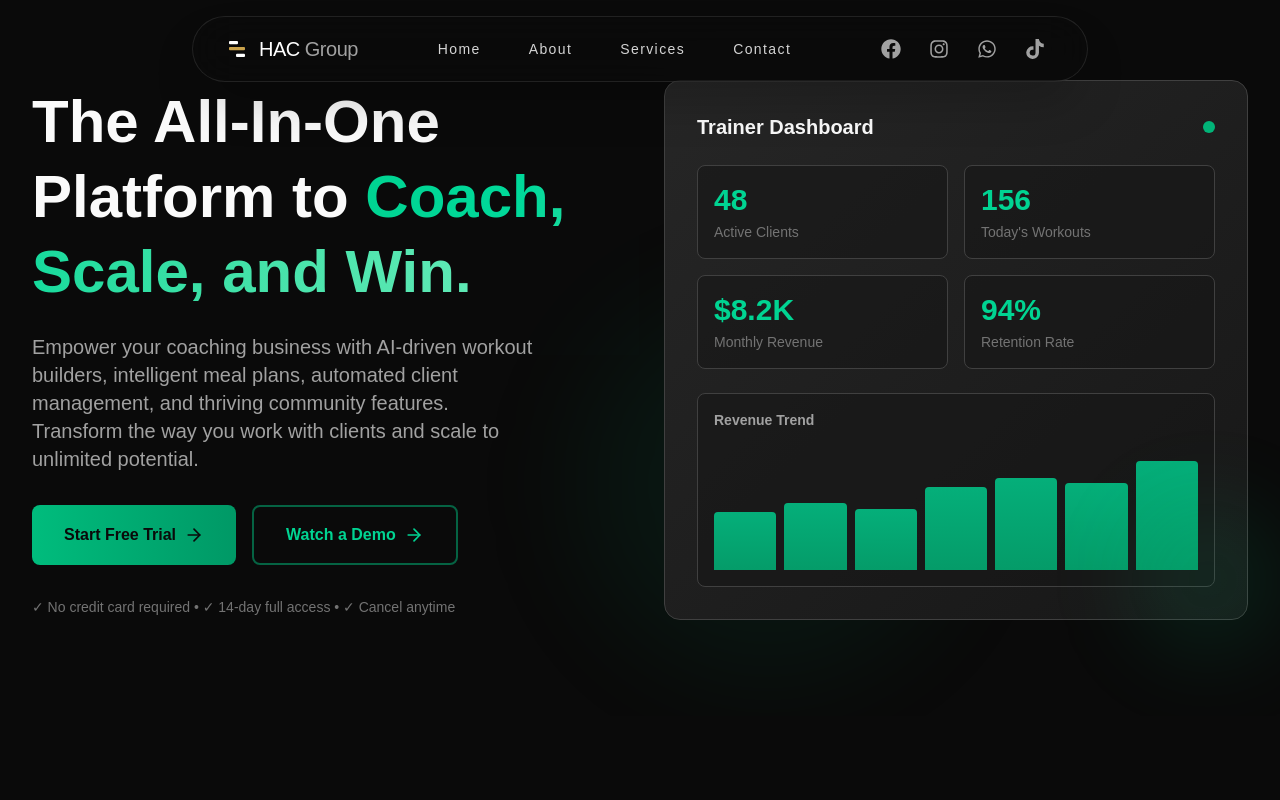
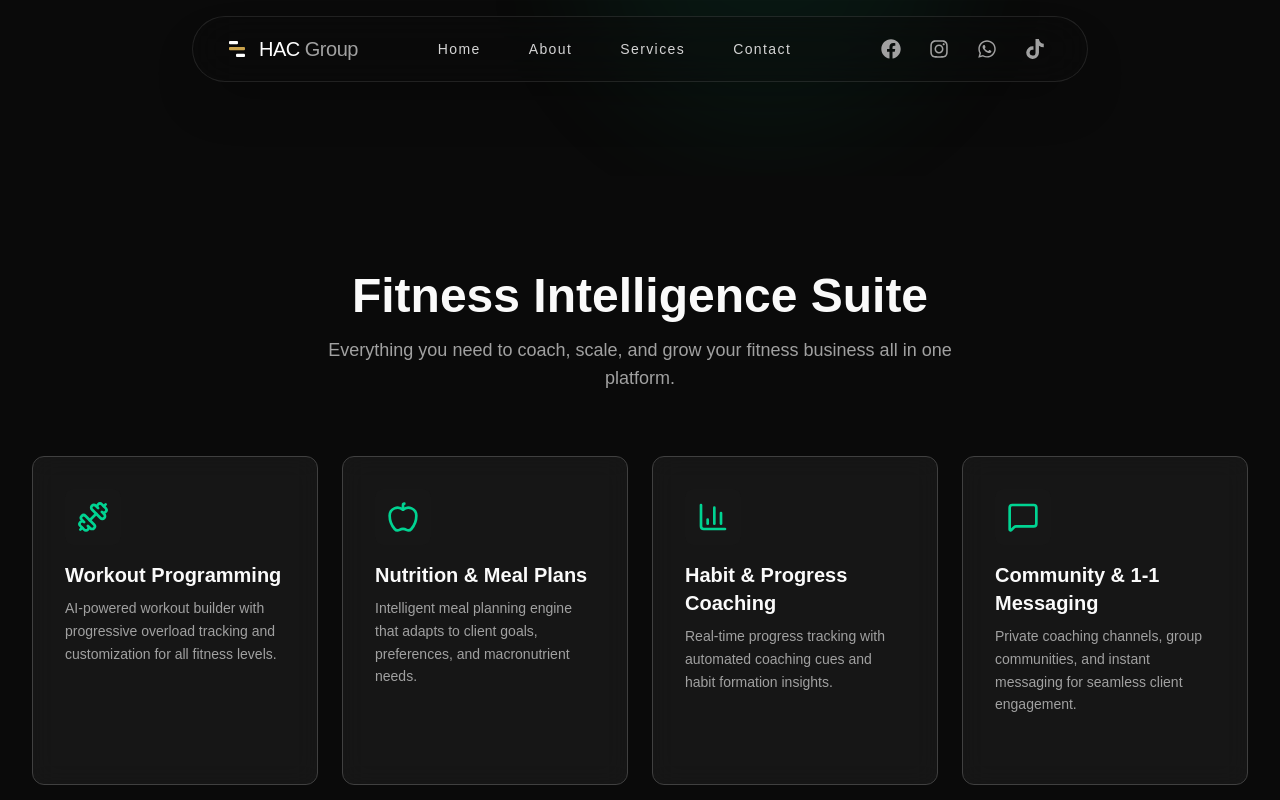
Before and after one commit to sankamaduwantha/H-A-C-construction-enterprise-ops, a Next.js app in the folder Client/: page / in a window 1280 px wide. Shown: the top 800 px of the page. Built offline with nearby package versions, Linux system fonts and the light colour scheme.

Commit message:
remove unnecessary content in hero section

```diff
--- a/Client/components/sections/Hero.tsx
+++ b/Client/components/sections/Hero.tsx
@@ -13,108 +13,6 @@ export const Hero = () => {
         <div className="absolute top-20 left-1/4 w-96 h-96 bg-safety-orange/20 rounded-full blur-3xl animate-pulse" />
         <div className="absolute bottom-10 right-1/4 w-96 h-96 bg-emerald-600/10 rounded-full blur-3xl animate-pulse" />
       </div>
-
-      <div className="max-w-7xl mx-auto relative z-10">
-        <div className="grid lg:grid-cols-2 gap-12 items-center">
-          {/* Left Content */}
-          <motion.div
-            initial={{ opacity: 0, x: -20 }}
-            animate={{ opacity: 1, x: 0 }}
-            transition={{ duration: 0.8 }}
-            className="space-y-8"
-          >
-            <div>
-              <h1 className="text-5xl sm:text-6xl lg:text-6xl font-bold leading-tight mb-6">
-                <span className="text-neutral-50">The All-In-One Platform to</span>{' '}
-                <span className="bg-gradient-to-r from-emerald-400 to-emerald-300 bg-clip-text text-transparent">
-                  Coach, Scale, and Win.
-                </span>
-              </h1>
-              <p className="text-lg sm:text-xl text-neutral-400 max-w-lg">
-                Empower your coaching business with AI-driven workout builders, intelligent meal plans, automated client
-                management, and thriving community features. Transform the way you work with clients and scale to
-                unlimited potential.
-              </p>
-            </div>
-
-            <div className="flex flex-col sm:flex-row gap-4">
-              <motion.button
-                whileHover={{ scale: 1.05 }}
-                whileTap={{ scale: 0.95 }}
-                className="px-8 py-4 bg-gradient-to-r from-emerald-500 to-emerald-600 hover:from-emerald-600 hover:to-emerald-700 text-neutral-950 font-bold rounded-lg transition duration-200 flex items-center justify-center gap-2"
-              >
-                Start Free Trial
-                <ArrowRight className="w-5 h-5" />
-              </motion.button>
-              <motion.button
-                whileHover={{ scale: 1.05 }}
-                whileTap={{ scale: 0.95 }}
-                className="px-8 py-4 border-2 border-emerald-500/50 hover:border-emerald-400 text-emerald-400 font-bold rounded-lg transition duration-200 flex items-center justify-center gap-2"
-              >
-                <span>Watch a Demo</span>
-                <ArrowRight className="w-5 h-5" />
-              </motion.button>
-            </div>
-
-            <p className="text-sm text-neutral-500">✓ No credit card required • ✓ 14-day full access • ✓ Cancel anytime</p>
-          </motion.div>
-
-          {/* Right - Dashboard Preview */}
-          <motion.div
-            initial={{ opacity: 0, x: 20 }}
-            animate={{ opacity: 1, x: 0 }}
-            transition={{ duration: 0.8, delay: 0.2 }}
-            className="relative"
-          >
-            <div className="bg-gradient-to-br from-neutral-800 to-neutral-900 rounded-2xl border border-neutral-700 p-8 backdrop-blur-sm overflow-hidden">
-              {/* Mock Dashboard */}
-              <div className="space-y-6">
-                <div className="flex items-center justify-between">
-                  <h3 className="text-xl font-bold text-neutral-50">Trainer Dashboard</h3>
-                  <div className="w-3 h-3 bg-emerald-500 rounded-full animate-pulse" />
-                </div>
-
-                {/* Metrics Grid */}
-                <div className="grid grid-cols-2 gap-4">
-                  <div className="bg-neutral-900/60 rounded-lg p-4 border border-neutral-700">
-                    <div className="text-3xl font-bold text-emerald-400">48</div>
-                    <div className="text-sm text-neutral-500 mt-1">Active Clients</div>
-                  </div>
-                  <div className="bg-neutral-900/60 rounded-lg p-4 border border-neutral-700">
-                    <div className="text-3xl font-bold text-emerald-400">156</div>
-                    <div className="text-sm text-neutral-500 mt-1">Today's Workouts</div>
-                  </div>
-                  <div className="bg-neutral-900/60 rounded-lg p-4 border border-neutral-700">
-                    <div className="text-3xl font-bold text-emerald-400">$8.2K</div>
-                    <div className="text-sm text-neutral-500 mt-1">Monthly Revenue</div>
-                  </div>
-                  <div className="bg-neutral-900/60 rounded-lg p-4 border border-neutral-700">
-                    <div className="text-3xl font-bold text-emerald-400">94%</div>
-                    <div className="text-sm text-neutral-500 mt-1">Retention Rate</div>
-                  </div>
-                </div>
-
-                {/* Chart Mockup */}
-                <div className="bg-neutral-900/60 rounded-lg p-4 border border-neutral-700">
-                  <div className="text-sm font-semibold text-neutral-400 mb-3">Revenue Trend</div>
-                  <div className="h-32 flex items-end gap-2">
-                    {[45, 52, 48, 65, 72, 68, 85].map((height, i) => (
-                      <div
-                        key={i}
-                        className="flex-1 bg-gradient-to-t from-emerald-500 to-emerald-400 rounded-t opacity-80 hover:opacity-100 transition"
-                        style={{ height: `${height}%`, minHeight: '8px' }}
-                      />
-                    ))}
-                  </div>
-                </div>
-              </div>
-            </div>
-
-            {/* Floating accent */}
-            <div className="absolute -bottom-10 -right-10 w-40 h-40 bg-emerald-500/10 rounded-full blur-2xl" />
-          </motion.div>
-        </div>
-      </div>
     </section>
   );
 };
```
